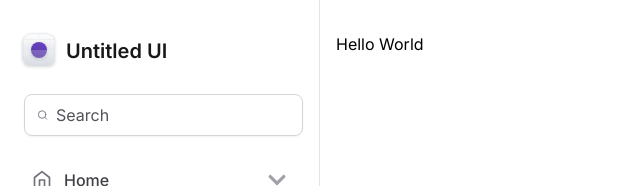
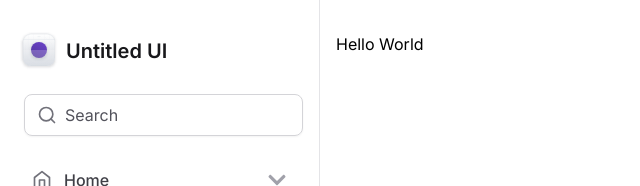
Before and after one commit to jusceliadesouza/ignite-tailwind, a Next.js app in the folder web/: page / in a window 1280 px wide. Shown: the top 186 px of the page, without its empty margins (0-640 px from the left). Built offline with nearby package versions, Linux system fonts and the light colour scheme.

Commit message:
🪄 pattern de composição

```diff
--- /dev/null
+++ b/web/src/components/Input.tsx
@@ -0,0 +1,26 @@
+import { ComponentProps } from "react";
+
+type InputPrefixProps = ComponentProps<'div'>
+
+export function Prefix(props: InputPrefixProps) {
+  return <div {...props} />
+}
+
+type IputControlProps = ComponentProps<'input'>
+
+export function Control(props: IputControlProps) {
+  return (
+    <input
+      className='flex-1 border-0 bg-transparent p-0 text-zinc-900 placeholder-zinc-600'
+      {...props}
+    />
+  )
+}
+
+export type InputRootProps = ComponentProps<'div'>
+
+export function Root(props: InputRootProps) {
+  return (
+    <div className='mx-1 flex w-full items-center gap-2 rounded-lg border border-zinc-300 px-3 py-2 shadow-sm'{...props}/>
+  )
+}
--- a/web/src/components/Sidebar/index.tsx
+++ b/web/src/components/Sidebar/index.tsx
@@ -2,6 +2,7 @@
 
 import { Logo } from './Logo'
 
+import * as Input from '../Input'
 import { NavItem } from './NavItem'
 import { Profile } from './Profile'
 import { UsedSpaceWidget } from './UsedSpaceWidget'
@@ -11,11 +12,13 @@
     <aside className='flex flex-col gap-6 border-r border-zinc-200 px-5 py-8'>
       <Logo />
 
-      <div className='mx-1 flex w-full items-center gap-2 rounded-lg border border-zinc-300 px-3 py-2 shadow-sm'>
-        <LuSearch className='h-5 w-5 text-zinc-500'/>
+      <Input.Root>
+        <Input.Prefix>
+          <LuSearch className='h-5 w-5 text-zinc-500' />
+        </Input.Prefix>
 
-        <input className='flex-1 border-0 bg-transparent p-0 text-zinc-900 placeholder-zinc-600' placeholder='Search' />
-      </div>
+        <Input.Control placeholder='Search' />
+      </Input.Root>
 
       <nav className="space-y-0.5">
         <NavItem title='Home' icon={LuHome} />
```
